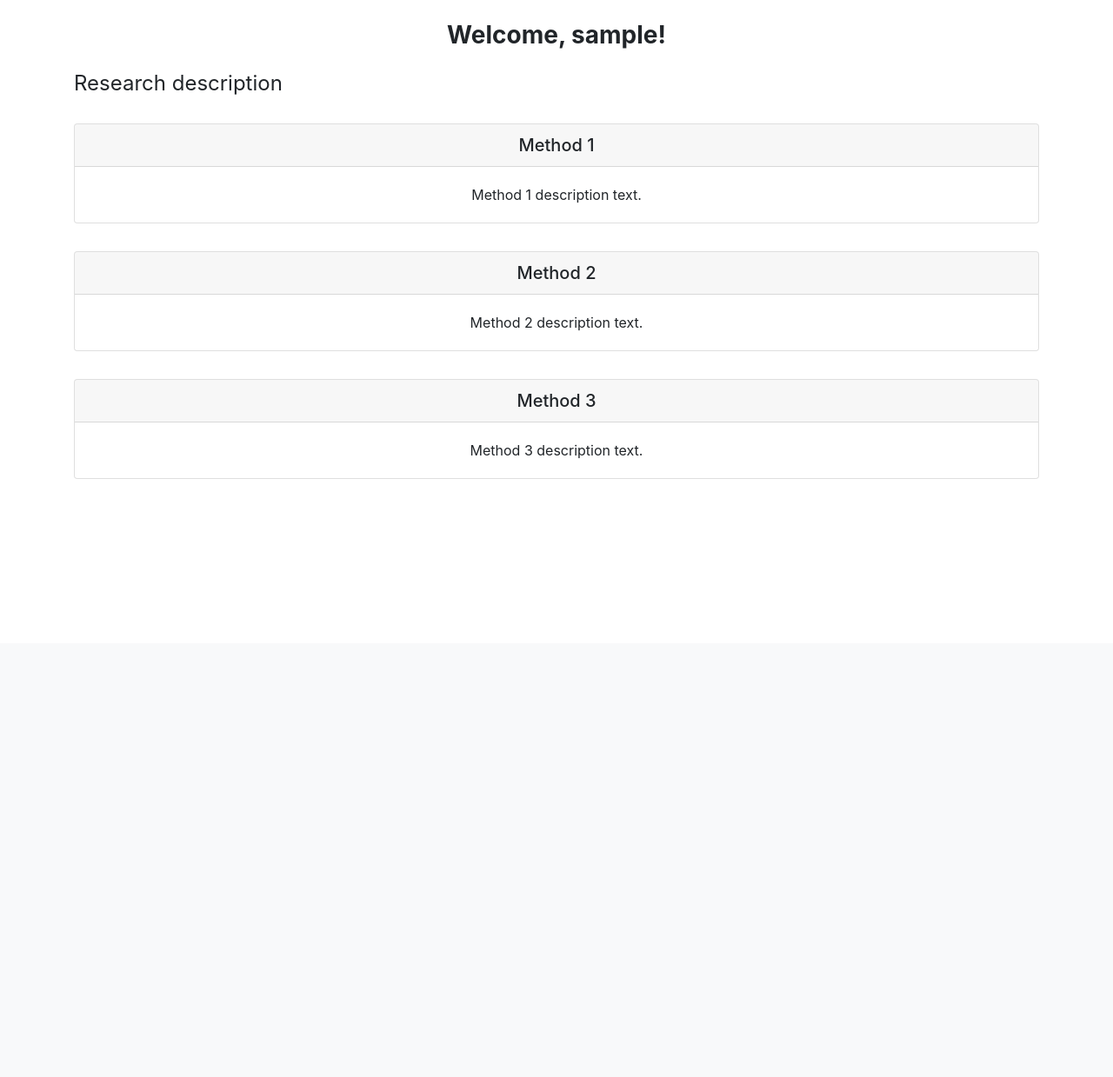
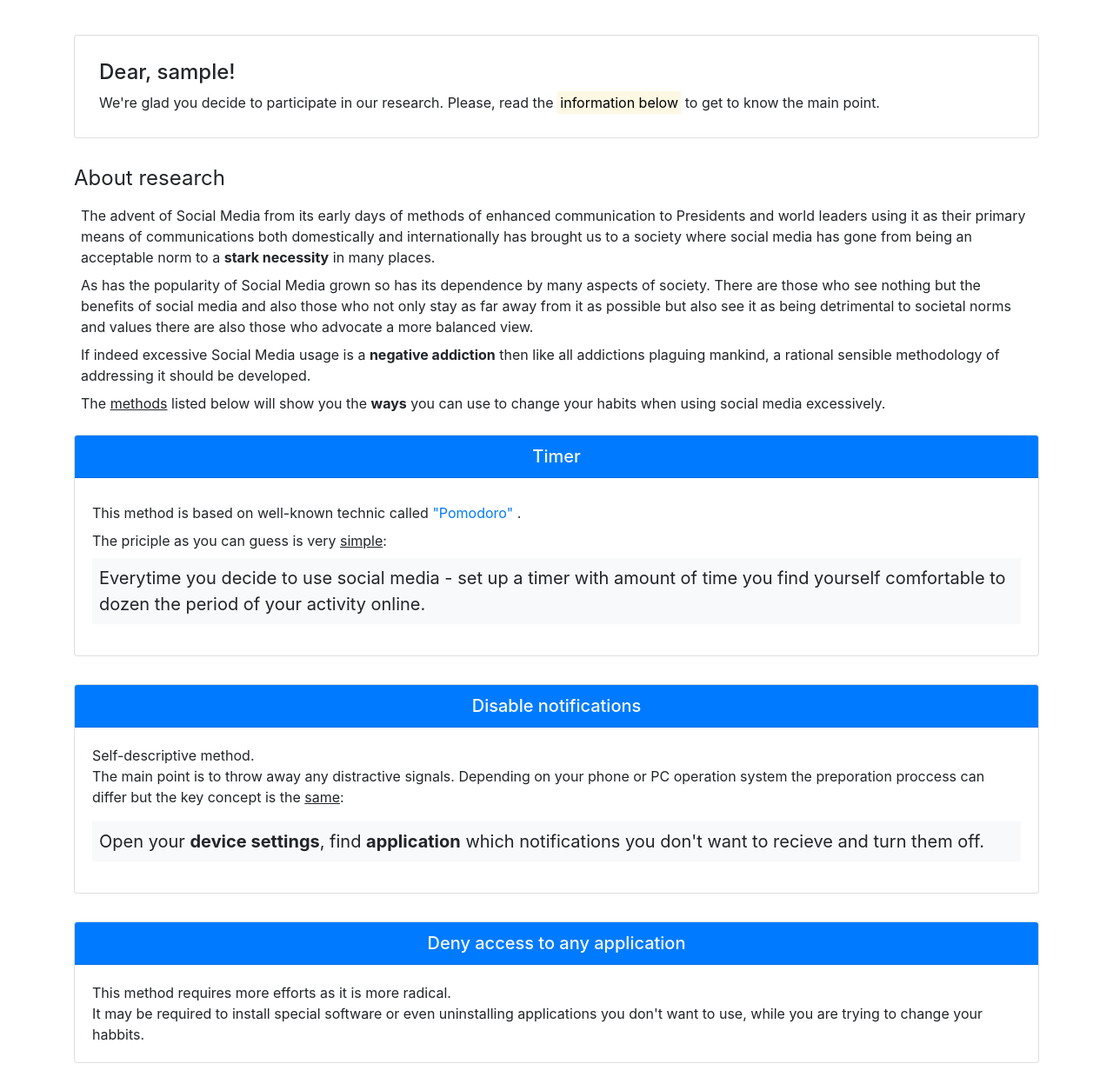
Before and after one commit to TolstochenkoDaniil/sna, a Django app: page / in a window 1280 px wide. Shown: the part 60-1299 px from the top of the page at 87% size. Before the commit the page ends 611 px from the top, so only its background shows below. Run offline with Django 3.2, Linux system fonts and the light colour scheme; the visitor is signed in with stand-in values (Sample User, id 1); some libraries are stand-ins or nearby versions.

Commit message:
Added content

```diff
--- a/sna/templates/home.html
+++ b/sna/templates/home.html
@@ -5,21 +5,52 @@
 
 {% block content %}
     {% if user.is_authenticated %}
-        <div class="col-12 d-flex justify-content-center">
-            <p class="h3 font-weight-bold">Welcome, {{ user.username }}!</p>
+        <div class="col-12 my-3">
+            <div class="card">
+                <div class="card-body">
+                    <p class="h4 m-2">
+                        Dear, {{ user.username }}!
+                    </p>
+                    <p class="m-2">
+                        We're glad you decide to participate in our research.
+                        Please, read the <mark>information below</mark> to get to know the main point.
+                    </p>
+                </div>
+            </div>
         </div>
         <div class="col-12">
-            <p class="h4 text-md-left font-weight-normal my-3">Research description</p>
+            <p class="h4 text-md-left font-weight-normal my-3">About research</p>
+            <p class="m-2">
+                The advent of Social Media from its early days of methods of enhanced
+                communication to Presidents and world leaders using it as their primary
+                means of communications both domestically and internationally has brought us to a society
+                where social media has gone from being an acceptable norm to a <strong>stark necessity</strong> in many places.
+             </p>
+             <p class="m-2">
+                As has the popularity of Social Media grown so has its dependence by many aspects of society.
+                There are those who see nothing but the benefits of social media and also those
+                who not only stay as far away from it as possible but also see it as being detrimental to societal norms
+                and values there are also those who advocate a more balanced view.
+            </p>
+            <p class="m-2">
+                If indeed excessive Social Media usage is a <strong>negative addiction</strong> then like all addictions plaguing mankind,
+                a rational sensible methodology of addressing it should be developed.
+            </p>
+            <p class="m-2">
+                The <u>methods</u> listed below will show you the <strong>ways</strong> you can use to change your habits when using social media excessively.
+            </p>
         </div>
         {% block methods %}
             {% include 'methods/description.html' %}
         {% endblock %}
     {% else %}
-        <div class="col-8 mx-auto d-flex justify-content-center">
-            <p><b>You are not logged in</b></p>
-        </div>
-        <div class="col-4 mx-auto d-flex justify-content-center">
-            <p>Click here to <a href="{% url 'login' %}">log In</a> first</p>
+        <div class="col-12 my-3 mx-auto d-flex justify-content-center">
+            <div class="card m-3">
+                <div class="card-body text-center m-3">
+                    <h3><b>You are not logged in</b></h3>
+                    <p>Click here to <a href="{% url 'login' %}">log In</a> first</p>
+                </div>
+            </div>
         </div>
     {% endif %}
 {% endblock %}
--- a/sna/templates/methods/description.html
+++ b/sna/templates/methods/description.html
@@ -1,31 +1,54 @@
 <!-- templates/methods/description.html -->
 <div class="col-12 my-3">
-    <div class="card text-center">
-        <h5 class="card-header">Method 1</h5>
+    <div class="card">
+        <h5 class="card-header bg-primary text-center text-light">Timer</h5>
+        <div class="card-body">
+            <p class="card-text my-2">
+                This method is based on well-known technic called
+                <a href="https://en.wikipedia.org/wiki/Pomodoro_Technique">
+                    "Pomodoro"
+                </a>.
+            </p>
+            <p class="card-text my-2">
+                The priciple as you can guess is very <u>simple</u>:
+            </p>
+            <blockquote class="blockquote bg-light">
+                <p class="card-text p-2">
+                    Everytime you decide to use social media - set up a timer with amount of time you find yourself comfortable
+                    to dozen the period of your activity online.
+                </p>
+            </blockquote>
+        </div>
+    </div>
+</div>
+<div class="col-12 my-3">
+    <div class="card">
+        <h5 class="card-header bg-primary text-center text-light">Disable notifications</h5>
         <div class="card-body">
             <p class="card-text">
-                Method 1 description text.
+                Self-descriptive method.<br>
+                The main point is to throw away any distractive signals.
+                Depending on your phone or PC operation system the preporation proccess can differ but the key concept is the <u>same</u>:
+            </p>
+            <blockquote class="blockquote bg-light">
+                <p class="card-text p-2">
+                    Open your <strong>device settings</strong>,
+                    find <strong>application</strong> which notifications you don't want to recieve
+                    and turn them off.
+                </p>
+            </blockquote>
+        </div>
+    </div>
+</div>
+<div class="col-12 my-3">
+    <div class="card">
+        <h5 class="card-header bg-primary text-center text-light">Deny access to any application</h5>
+        <div class="card-body">
+            <p class="card-text">
+                This method requires more efforts as it is more radical.<br>
+                It may be required to install special software
+                or even uninstalling applications you don't want to use, while you are trying to change your habbits.
             </p>
         </div>
     </div>
 </div>
-<div class="col-12 my-3">
-    <div class="card text-center">
-        <h5 class="card-header">Method 2</h5>
-        <div class="card-body">
-            <p class="card-text">
-                Method 2 description text.
-            </p>
-        </div>
-    </div>
-</div>
-<div class="col-12 my-3">
-    <div class="card text-center">
-        <h5 class="card-header">Method 3</h5>
-        <div class="card-body">
-            <p class="card-text">
-                Method 3 description text.
-            </p>
-        </div>
-    </div>
-</div>
```
Also changed, not shown: requirements.txt (deleted, +0 -15 lines), sna/registration/management/commands/fake_users_data.py (+9 -8 lines), sna/templates/statistic/user.html (+20 -5 lines), sna/templates/statistic/visualization.html (+6 -1 lines), sna/user_stats/forms.py (+9 -1 lines), sna/user_stats/models.py (+5 -5 lines), sna/user_stats/views.py (+10 -3 lines), 2 other files.
